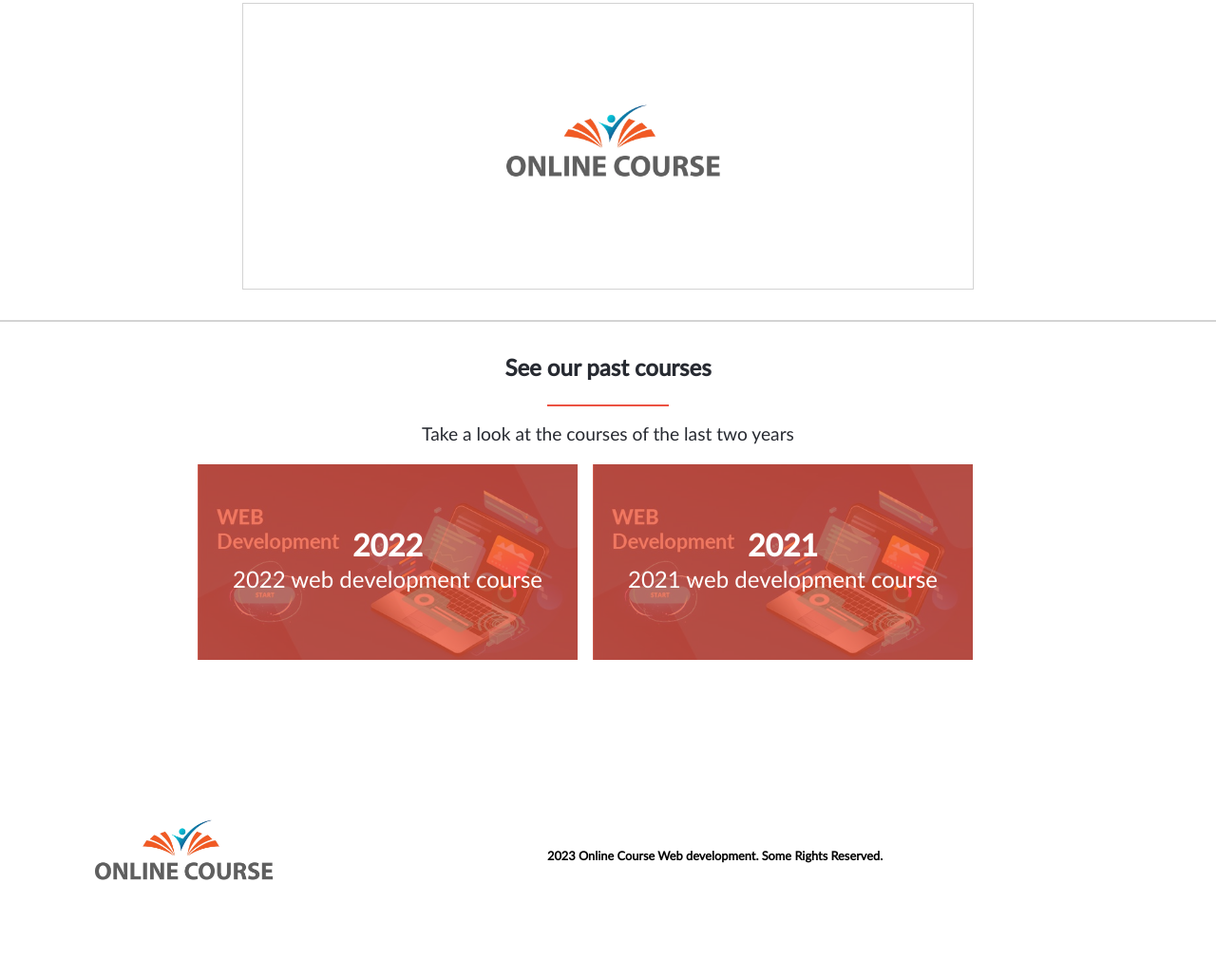
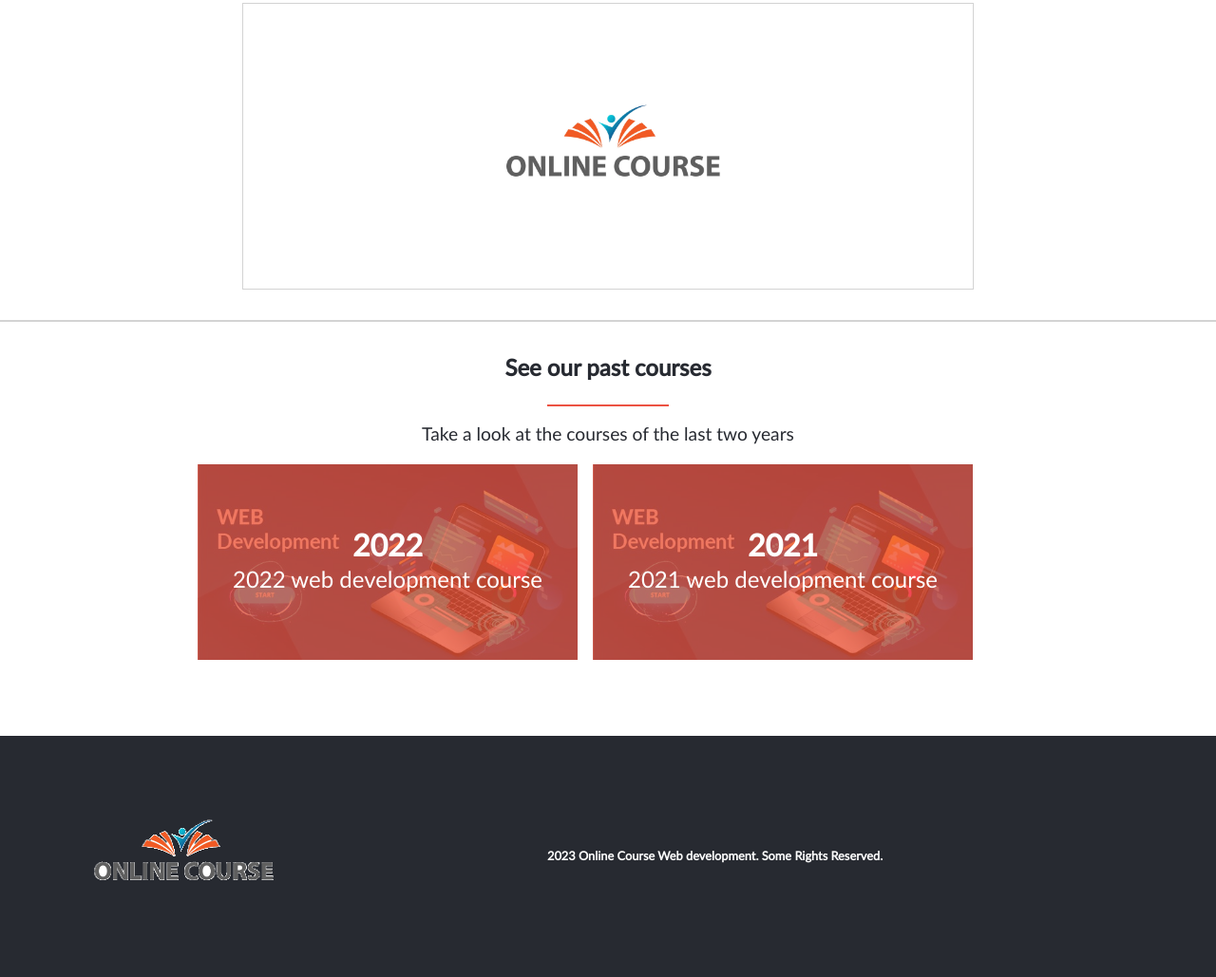
Before and after one commit to AmineDerbal/capstone-project-1, a website: page about.html in a window 1280 px wide. Shown: the part 865-1894 px from the top of the page at 95% size. Drawn offline with Linux system fonts and the light colour scheme; files whose address does not match are found by name.

Commit message:
change footer background

```diff
--- a/about.html
+++ b/about.html
@@ -84,7 +84,7 @@
         </li>
       </ul>
     </section>
-  <footer>
+  <footer class="inverse-footer">
     <a id="logo" href=""><img src="./assets/images/online-learning-course-home-schooling-education-and-graduation-logo-free-vector.webp" alt="online course logo"  width="100"></a>
     <span class="footer-description">2023 Online Course Web development. Some Rights Reserved.</span>
   </footer>
--- a/style.css
+++ b/style.css
@@ -768,8 +768,18 @@ footer {
   }
 
   footer {
+    justify-content: center;
+  }
 
-    justify-content: center;
+  .inverse-footer {
+    background-color: var(--dark-background);
+  }
+  .inverse-footer img{
+    content: url('./assets/images/logo-about.png');
+  }
+
+  .inverse-footer .footer-description {
+    color: #fff;
   }
 
   .course-gallery {
```
